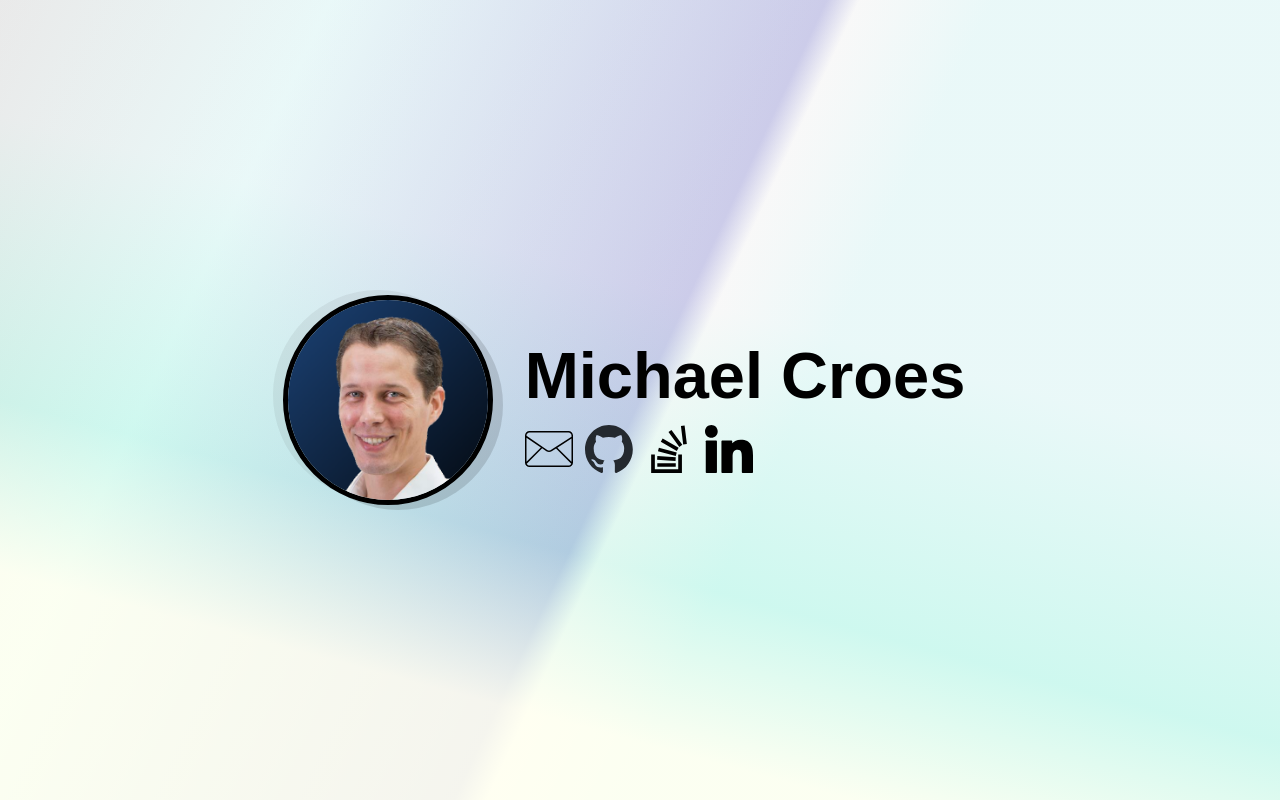
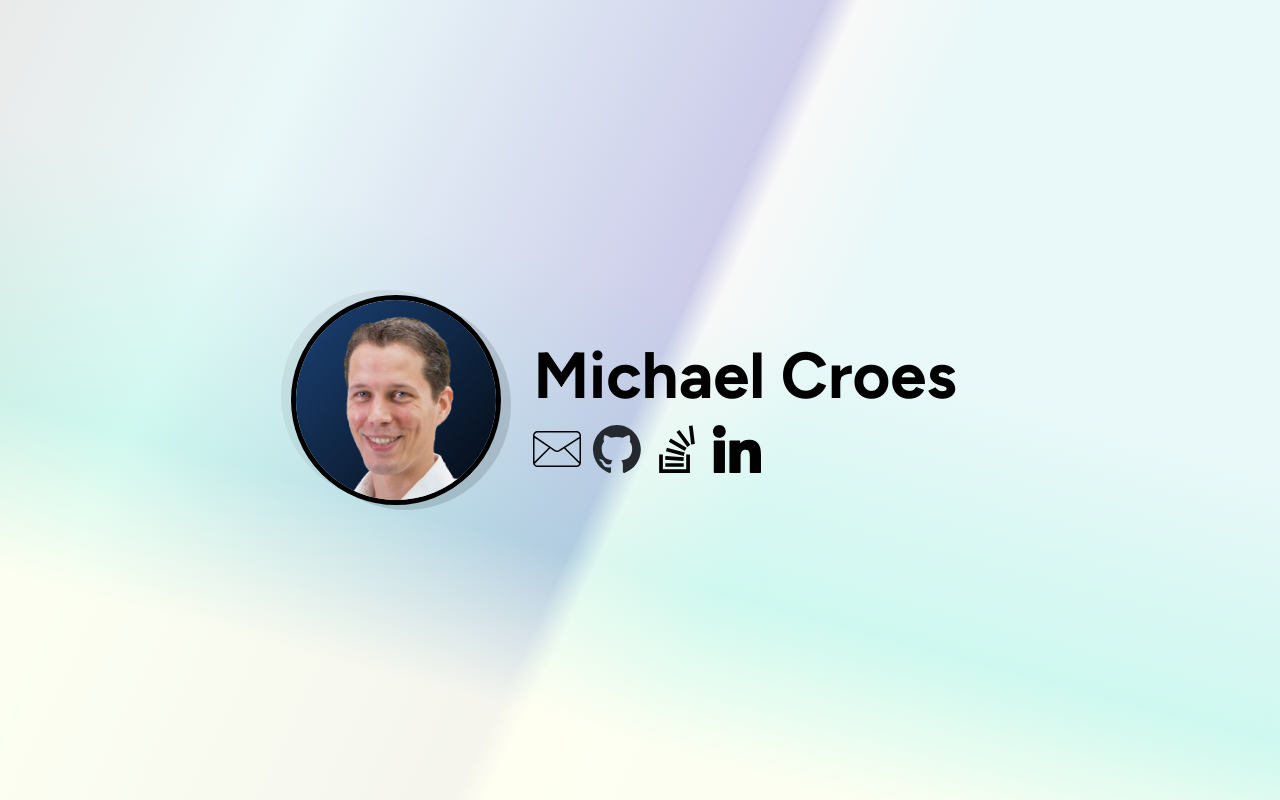
Before and after one commit to mycroes/mycroes.github.io, a plain HTML site: page index.html in a window 1280 px wide. Drawn offline with Linux system fonts and the light colour scheme.

Commit message:
Use Figtree font

```diff
--- /dev/null
+++ b/assets/fonts/figtree/wght-italic.css
@@ -0,0 +1,19 @@
+/* figtree-latin-ext-wght-italic */
+@font-face {
+  font-family: 'Figtree Variable';
+  font-style: italic;
+  font-display: var(--fontsource-display, swap);
+  font-weight: 300 900;
+  src: url(./figtree-latin-ext-wght-italic.woff2) format('woff2-variations');
+  unicode-range: U+0100-02AF,U+0300-0301,U+0303-0304,U+0308-0309,U+0323,U+0329,U+1E00-1EFF,U+2020,U+20A0-20AB,U+20AD-20CF,U+2113,U+2C60-2C7F,U+A720-A7FF;
+}
+
+/* figtree-latin-wght-italic */
+@font-face {
+  font-family: 'Figtree Variable';
+  font-style: italic;
+  font-display: var(--fontsource-display, swap);
+  font-weight: 300 900;
+  src: url(./figtree-latin-wght-italic.woff2) format('woff2-variations');
+  unicode-range: U+0000-00FF,U+0131,U+0152-0153,U+02BB-02BC,U+02C6,U+02DA,U+02DC,U+0300-0301,U+0303-0304,U+0308-0309,U+0323,U+0329,U+2000-206F,U+2074,U+20AC,U+2122,U+2191,U+2193,U+2212,U+2215,U+FEFF,U+FFFD;
+}
--- /dev/null
+++ b/assets/fonts/figtree/wght.css
@@ -0,0 +1,19 @@
+/* figtree-latin-ext-wght-normal */
+@font-face {
+  font-family: 'Figtree Variable';
+  font-style: normal;
+  font-display: var(--fontsource-display, swap);
+  font-weight: 300 900;
+  src: url(./figtree-latin-ext-wght-normal.woff2) format('woff2-variations');
+  unicode-range: U+0100-02AF,U+0300-0301,U+0303-0304,U+0308-0309,U+0323,U+0329,U+1E00-1EFF,U+2020,U+20A0-20AB,U+20AD-20CF,U+2113,U+2C60-2C7F,U+A720-A7FF;
+}
+
+/* figtree-latin-wght-normal */
+@font-face {
+  font-family: 'Figtree Variable';
+  font-style: normal;
+  font-display: var(--fontsource-display, swap);
+  font-weight: 300 900;
+  src: url(./figtree-latin-wght-normal.woff2) format('woff2-variations');
+  unicode-range: U+0000-00FF,U+0131,U+0152-0153,U+02BB-02BC,U+02C6,U+02DA,U+02DC,U+0300-0301,U+0303-0304,U+0308-0309,U+0323,U+0329,U+2000-206F,U+2074,U+20AC,U+2122,U+2191,U+2193,U+2212,U+2215,U+FEFF,U+FFFD;
+}
--- a/index.html
+++ b/index.html
@@ -4,6 +4,7 @@
 </head>
 
 <link rel="stylesheet" href="assets/reset.css" />
+<link rel="stylesheet" href="assets/fonts/figtree/wght.css" />
 <style type="text/css">
 body {
   background: linear-gradient(15deg, #ffec 20%, #0c82 35%, #ccc2 60%), linear-gradient(115deg, #eee, #eff 20%, #cce 50%, white 52%, #eff 60%);
@@ -16,7 +17,7 @@ body {
   width: 100%;
   margin: 0;
   padding: 0;
-  font-family: sans-serif;
+  font-family: 'Figtree Variable', sans-serif;
   text-align: center;
 }
 
```
Also changed, not shown: assets/fonts/figtree/figtree-latin-ext-wght-italic.woff2 (added), assets/fonts/figtree/figtree-latin-ext-wght-normal.woff2 (added), assets/fonts/figtree/figtree-latin-wght-italic.woff2 (added), assets/fonts/figtree/figtree-latin-wght-normal.woff2 (added).
